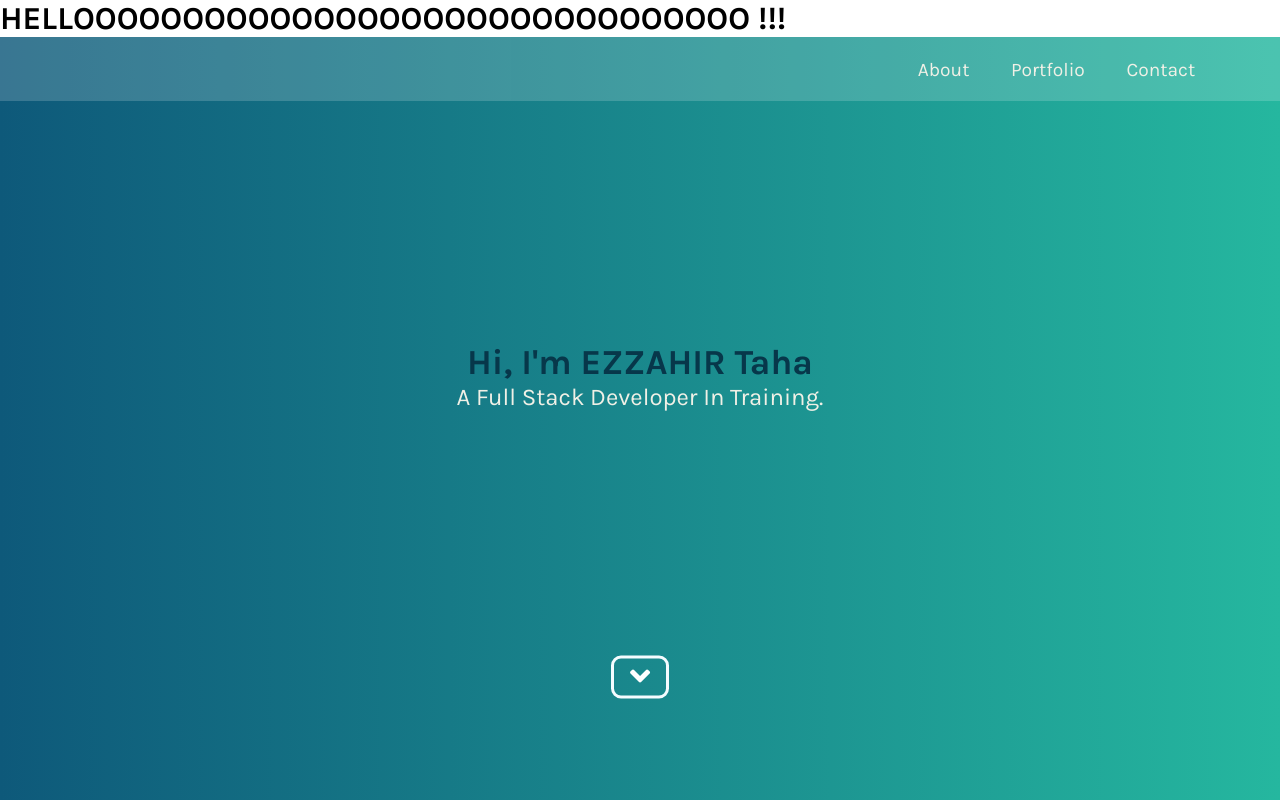
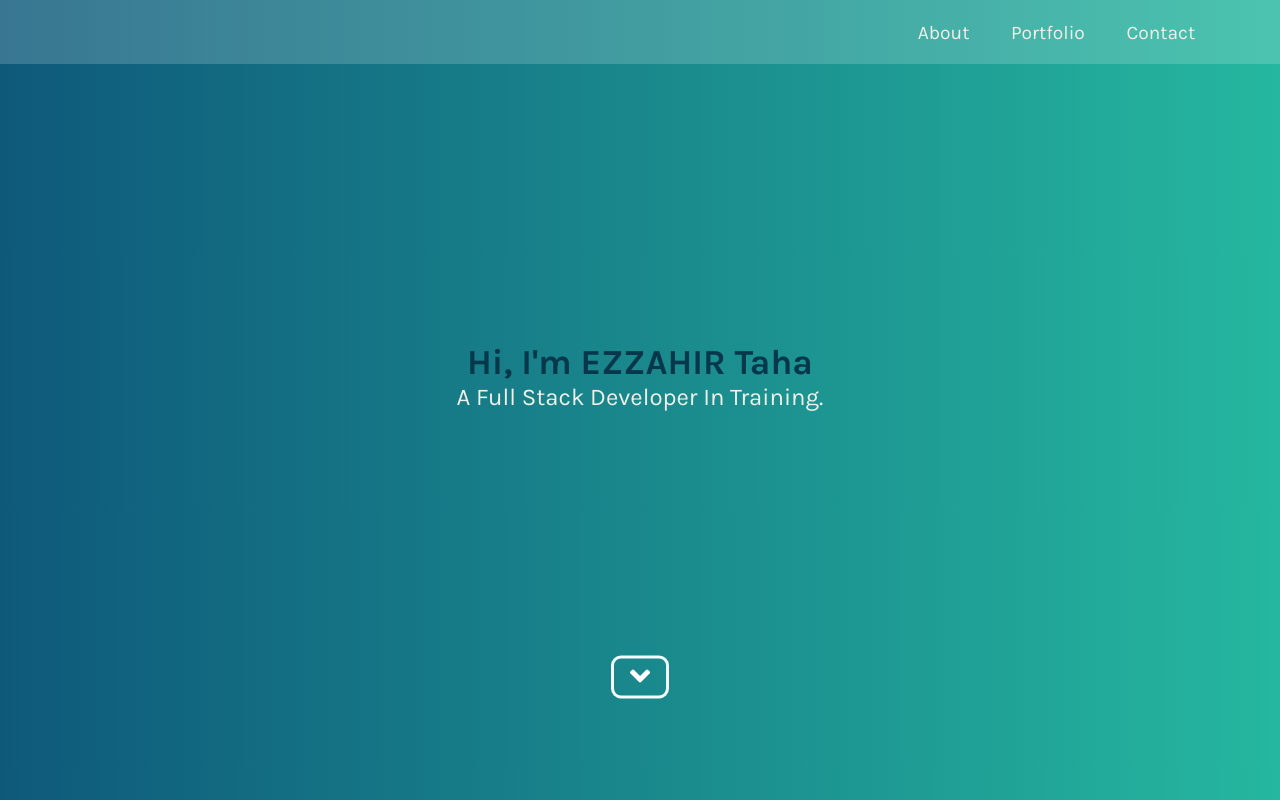
Before and after one commit to EZZAHIRTAHA/My-Portfolio, a plain HTML site: page index.html in a window 1280 px wide. Shown: the top 800 px of the page. Drawn offline with nearby package versions, Linux system fonts and the light colour scheme; a script that the page names is missing; a web font is replaced by a local one.

Commit message:
Update index.html

```diff
--- a/index.html
+++ b/index.html
@@ -16,7 +16,6 @@
 </Head>
 
 <Body>
-  <div class="test"><h1>HELLOOOOOOOOOOOOOOOOOOOOOOOOOOOOOOO !!!</h1></div>
   <Header Class="Header">
     <Nav Class="Navbar">
       <Div Class="Navbar-Container Container">
```
